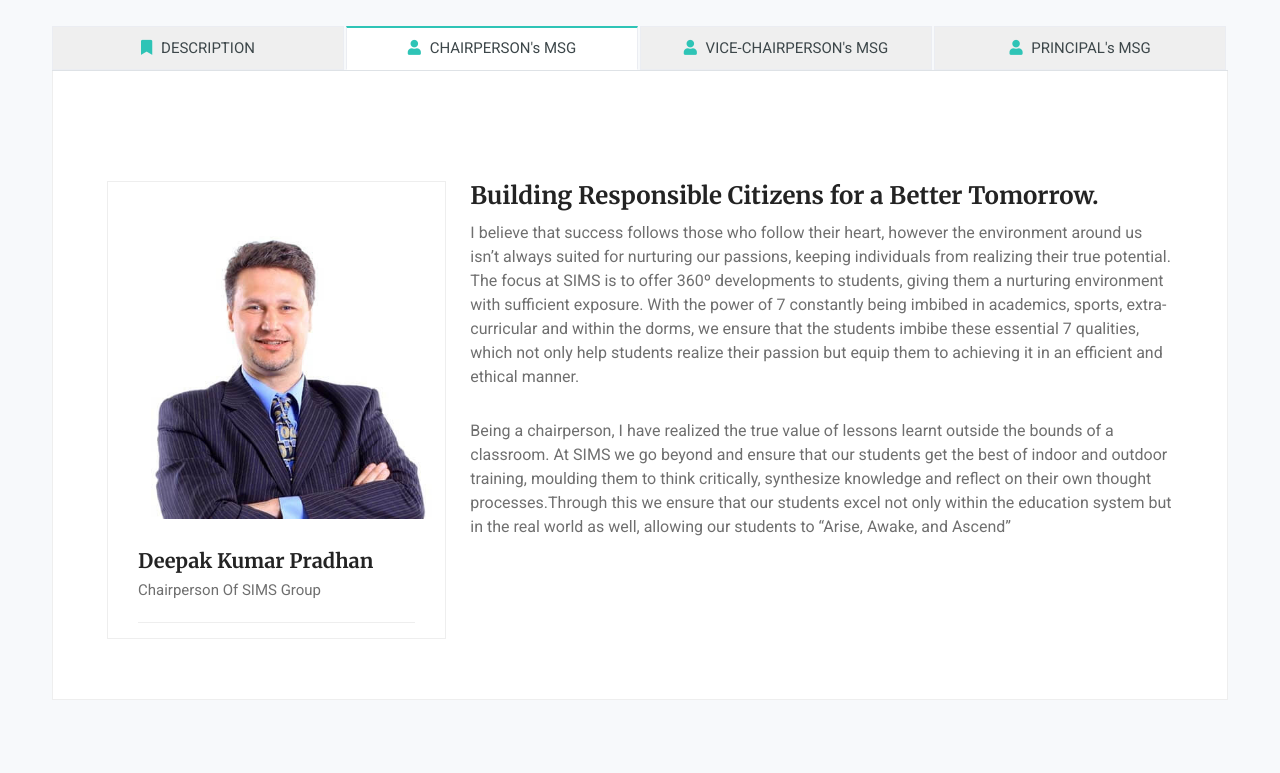
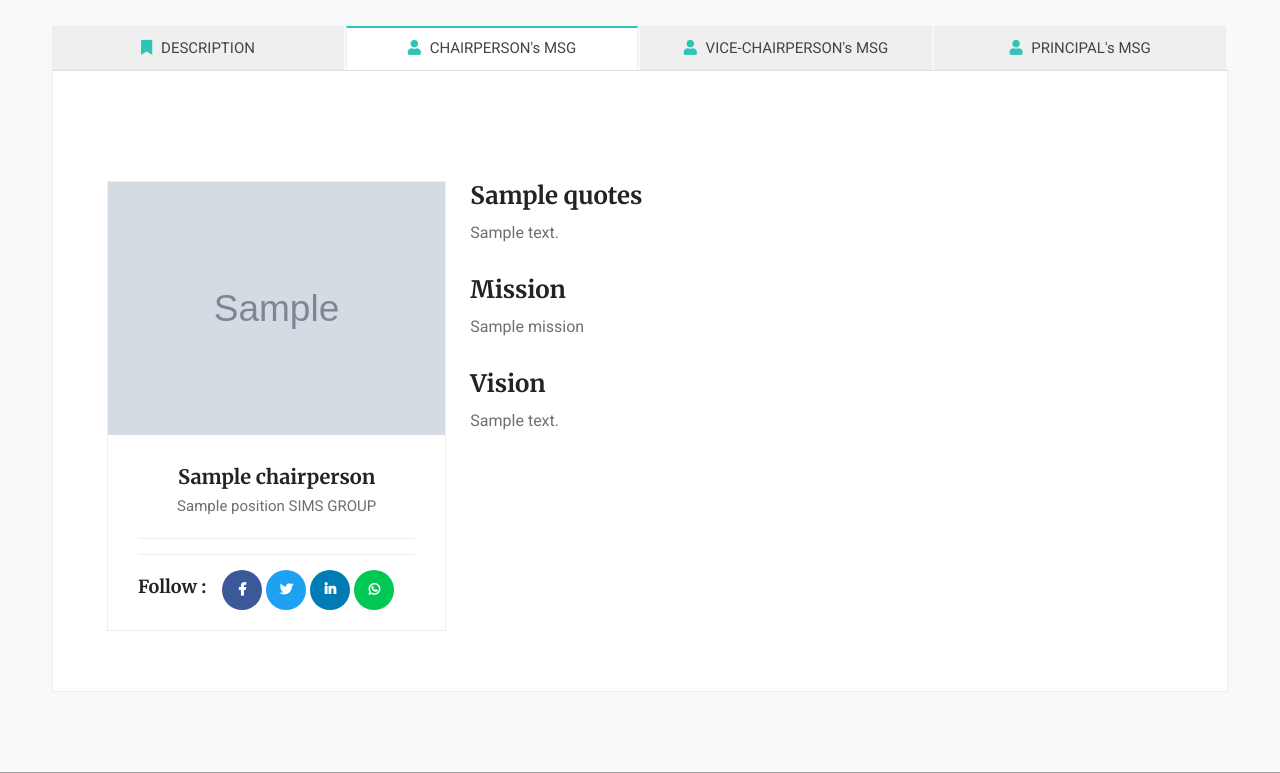
Before and after one commit to mohantyrajib143/simscollege, a Django app: template templates/website/about.html in a window 1280 px wide, after a click on "CHAIRPERSON's MSG". Shown: the part 980-1753 px from the top of the page. Run offline with Django 3.2, Linux system fonts and the light colour scheme; the template is opened without the code that fills it: most values are stand-ins (such as "Sample title", 1, 10 or a date in 2020); grey boxes marked "Sample" are stand-in pictures; some libraries are stand-ins or nearby versions; some web fonts are replaced; grey boxes are pictures that could not be loaded.

Commit message:
added chairperson dynamic content in about.html

```diff
--- a/templates/website/about.html
+++ b/templates/website/about.html
@@ -89,20 +89,33 @@
                                                     <div class="col-lg-4 col-md-5 m-b30">
                                                         <div class="teachers-profile">
                                                             <div class="img">
-                                                                <img src="{% static 'website/images/about/leader/chairman.jpg' %}">
+                                                                <img src="/media/{{chairperson.image}}">
                                                             </div>
                                                             <div class="teachers-info">
-                                                                <h4 class="name">Deepak Kumar Pradhan</h4>
-                                                                <span class="position">Chairperson Of SIMS Group</span>
+                                                                <center><h4 class="name">{{chairperson.name}}</h4></center>
+                                                                <center><span class="position">{{chairperson.position}} SIMS GROUP</span></center>
+                                                            </div>
+                                                            <div class="teachers-contact">
+                                                                <div class="share-list">
+                                                                    <h5>Follow :</h5>
+                                                                    <ul class="dlab-social-icon">
+                                                                        <li><a href="{{chairperson.facebook}}" target="_blank" class="site-button circle fab fa-facebook-f facebook"></a></li>
+                                                                        <li><a href="{{chairperson.twitter}}" target="_blank" class="site-button circle fab fa-twitter twitter"></a></li>
+                                                                        <li><a href="{{chairperson.linkedin}}" target="_blank" class="site-button circle fab fa-linkedin-in linkedin"></a></li>
+                                                                        <li><a href="{{chairperson.whatsapp}}" target="_blank" class="site-button circle fab fa-whatsapp whatsapp"></a></li>
+                                                                    </ul>
+                                                                </div>
                                                             </div>
                                                         </div>
                                                     </div>
                                                     <div class="col-lg-8 col-md-7">
                                                         <div class="teachers-details">
-                                                            <h2>Building Responsible Citizens for a Better Tomorrow.</h2>
-                                                            <p class="m-b30">I believe that success follows those who follow their heart, however the environment around us isn’t always suited for nurturing our passions, keeping individuals from realizing their true potential. The focus at SIMS is to offer 360º developments to students, giving them a nurturing environment with sufficient exposure. With the power of 7 constantly being imbibed in academics, sports, extra-curricular and within the dorms, we ensure that the students imbibe these essential 7 qualities, which not only help students realize their passion but equip them to achieving it in an efficient and ethical manner.</p>
-
-                                                            <p class="m-b30">Being a chairperson, I have realized the true value of lessons learnt outside the bounds of a classroom. At SIMS we go beyond and ensure that our students get the best of indoor and outdoor training, moulding them to think critically, synthesize knowledge and reflect on their own thought processes.Through this we ensure that our students excel not only within the education system but in the real world as well, allowing our students to “Arise, Awake, and Ascend”</p>
+                                                            <h2>{{chairperson.quotes}}</h2>
+                                                            <p class="m-b30">{{chairperson.about}}</p>
+                                                            <h2>Mission</h2>
+                                                            <p class="m-b30">{{aboutInfo.mission}}</p>
+                                                            <h2>Vision</h2>
+                                                            <p class="m-b30">{{aboutInfo.vision}}</p>
                                                         </div>
                                                     </div>
                                                 </div>
--- a/website/views.py
+++ b/website/views.py
@@ -1,6 +1,6 @@
 from django.shortcuts import render
 from django.http import HttpResponse, JsonResponse
-from website.models import slider, sims, summer_course_enquiry, student_testmonials, about as AboutUs
+from website.models import slider, sims, summer_course_enquiry, student_testmonials, about as AboutUs, leader
 
 # Create your views here.
 def index(request):
@@ -27,5 +27,6 @@ def index(request):
 
 def about(request):
     aboutInfo = AboutUs.objects.filter(id=1)
-    data = {'aboutInfo':aboutInfo[0]}
+    chairperson = leader.objects.filter(id=1)
+    data = {'aboutInfo':aboutInfo[0], 'chairperson':chairperson[0]}
     return render(request, 'website/about.html', data)
```
